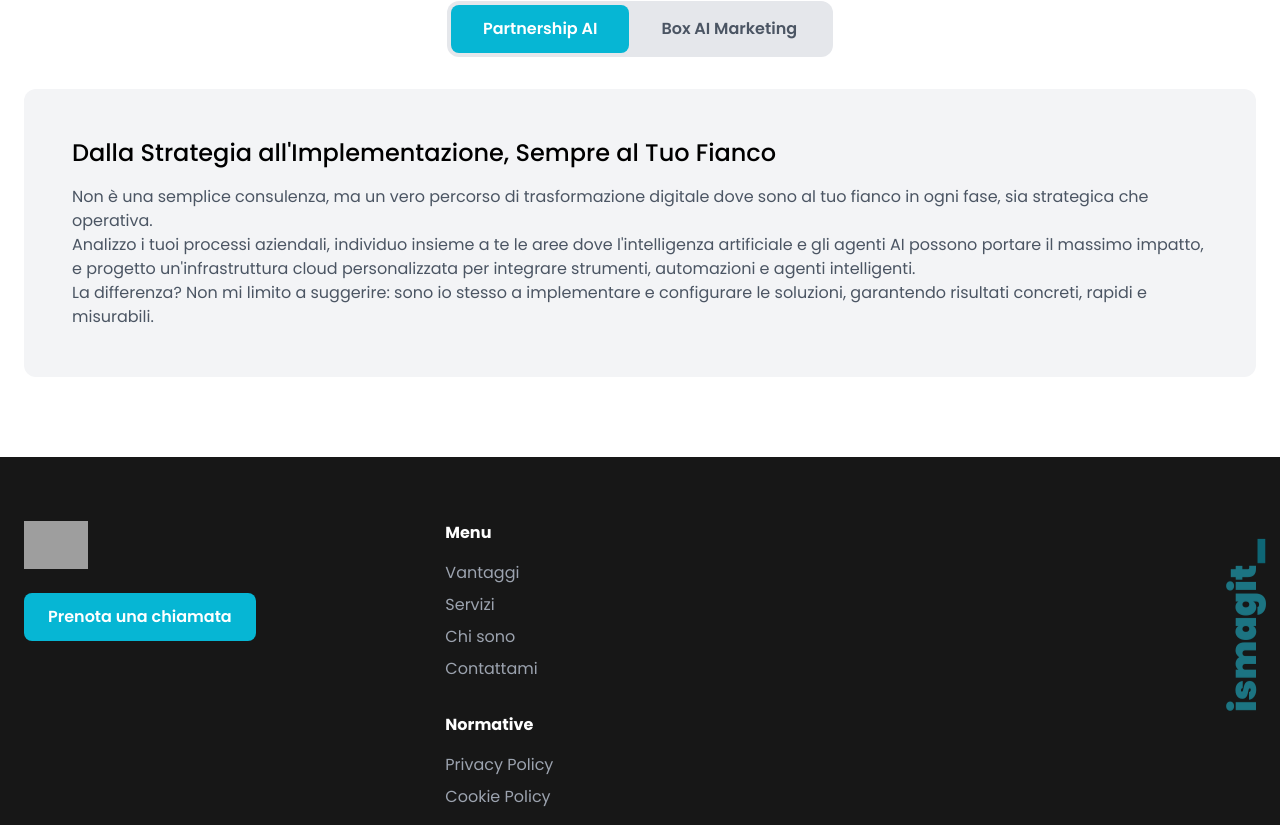
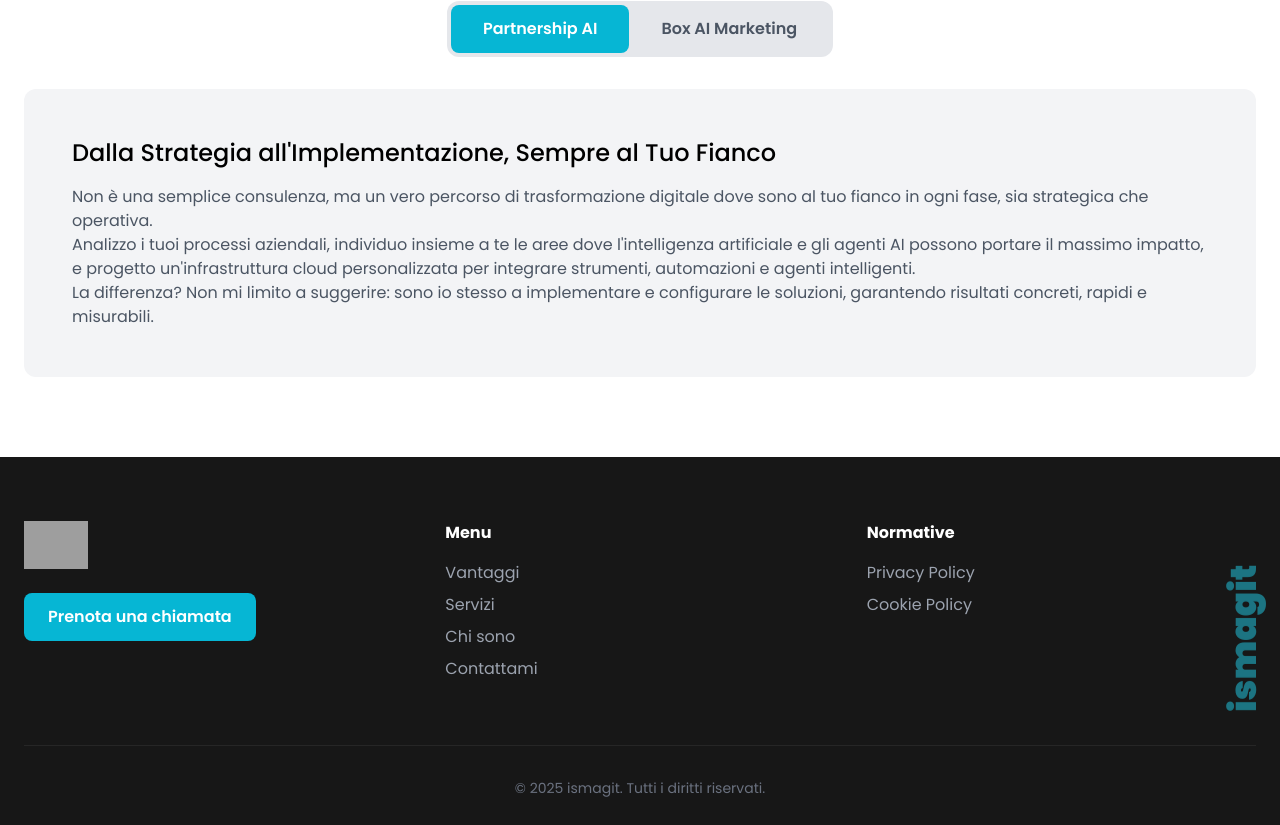
Before and after one commit to Marcecv/ismagit-ai-growth, a React (Vite) app: page / in a window 1280 px wide. Shown: the part 1972-2797 px from the top of the page. Built offline with nearby package versions, Linux system fonts and the light colour scheme; grey boxes are pictures that could not be loaded.

Commit message:
Refactor: Move normative menu to the right

```diff
--- a/src/pages/Index.tsx
+++ b/src/pages/Index.tsx
@@ -400,8 +400,9 @@ const Footer = ({ theme }: { theme: string }) => {
                                 </li>
                             ))}
                         </ul>
-
-                        <h4 className="font-bold text-white mb-4 mt-8">Normative</h4>
+                    </div>
+                     <div className="md:col-span-4">
+                        <h4 className="font-bold text-white mb-4">Normative</h4>
                         <ul className="space-y-2">
                             <li>
                                 <PrivacyPolicyModal>
@@ -418,9 +419,6 @@ const Footer = ({ theme }: { theme: string }) => {
                                 </CookiePolicyModal>
                             </li>
                         </ul>
-                    </div>
-                     <div className="md:col-span-4">
-                        {/* Spazio per il testo verticale */}
                     </div>
                 </div>
                 <div className="mt-16 border-t border-neutral-800 pt-8 text-center text-gray-500 text-sm">
```
